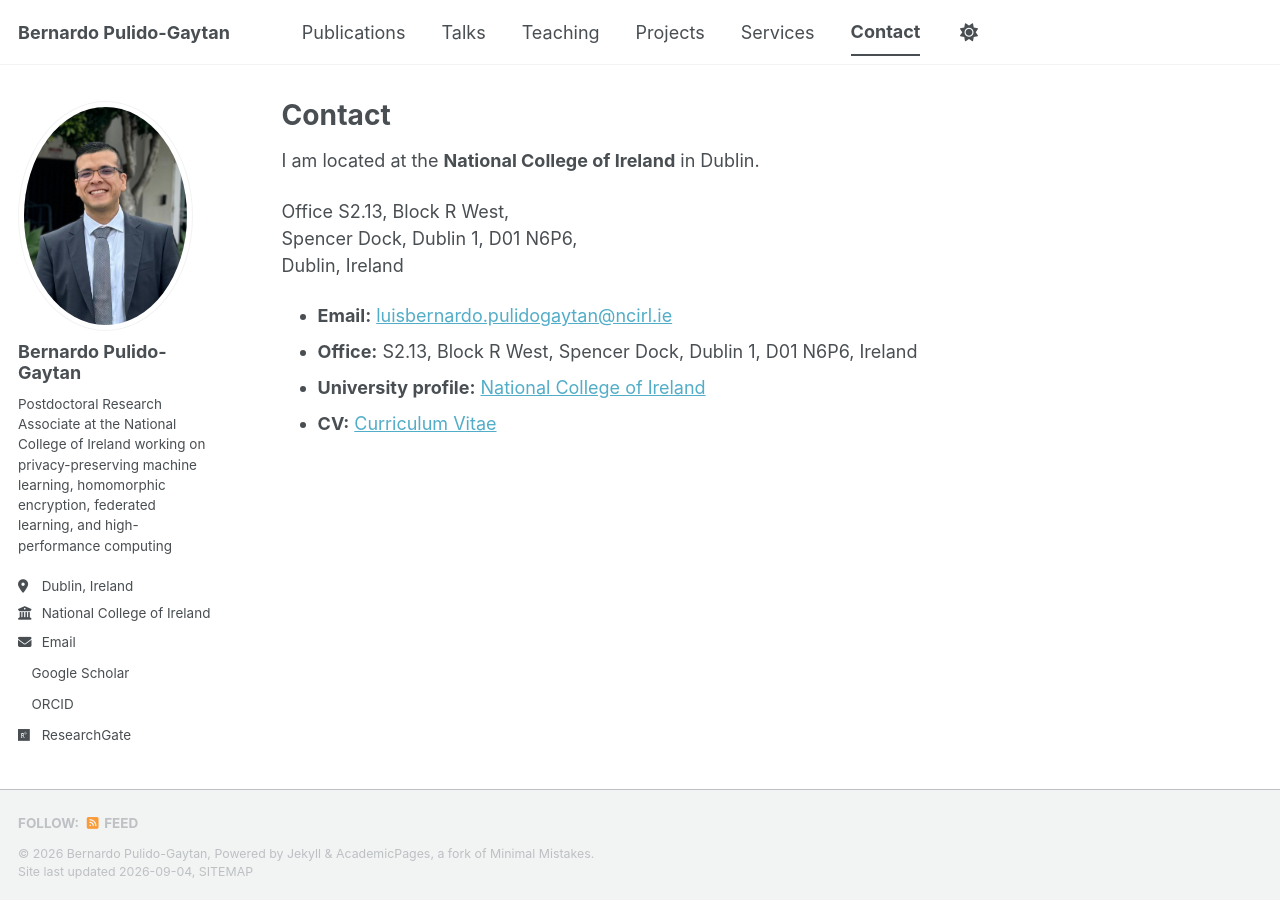
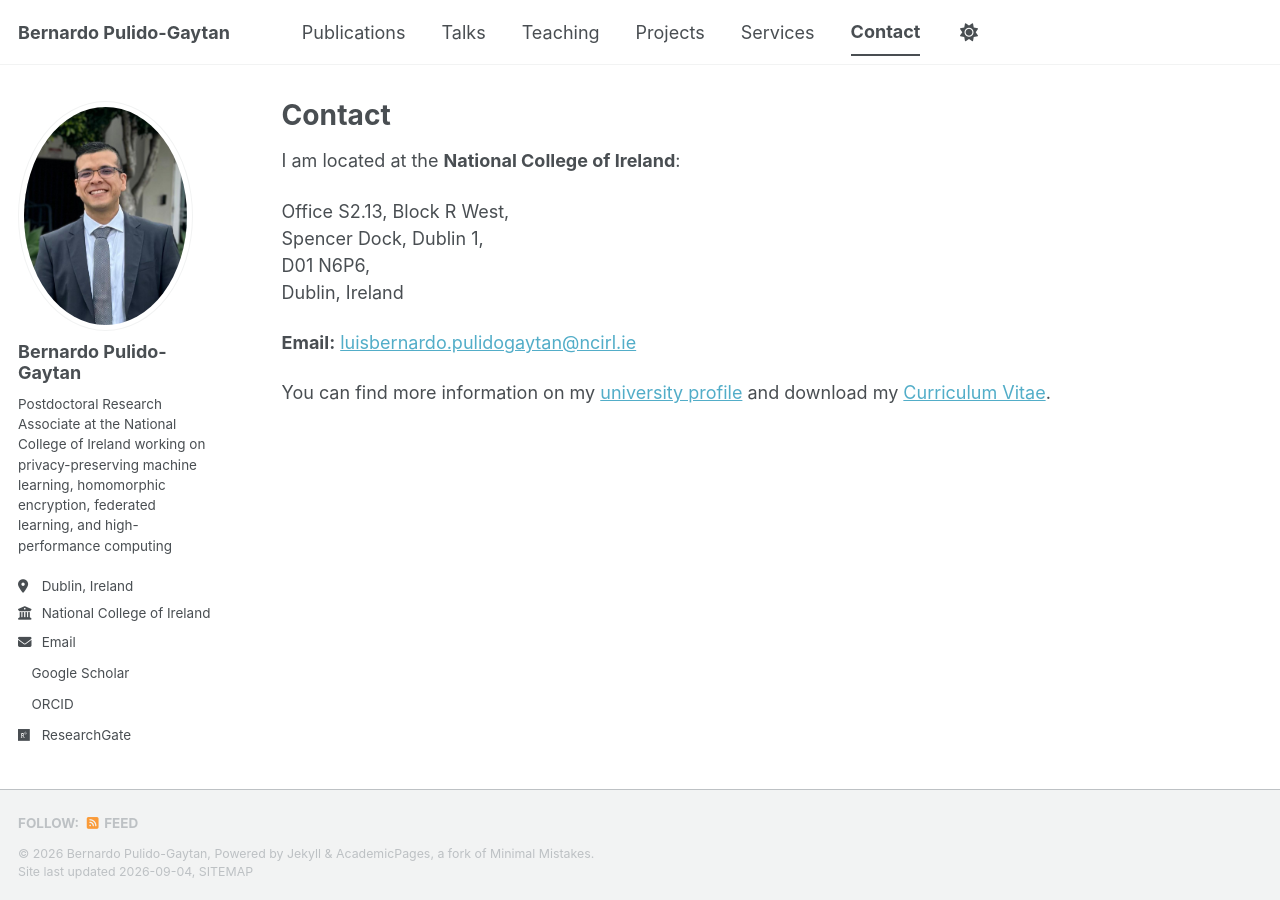
Before and after one commit to BernardoPulido/bernardopulido.github.io, a Jekyll site: the page built from _pages/contact.html, in a window 1280 px wide. Built offline with Jekyll 4.4.1, drawn with Linux system fonts in a browser that asks for light colours; a style sheet for code colours, icons or effects is not loaded.

Commit message:
Update contact.html

```diff
--- a/_pages/contact.html
+++ b/_pages/contact.html
@@ -6,23 +6,23 @@ author_profile: true
 ---
 
 <p>
-I am located at the <strong>National College of Ireland</strong> in Dublin.
+I am located at the <strong>National College of Ireland</strong>:
 </p>
 
 
 <p>
 Office S2.13, Block R West,<br>
-Spencer Dock, Dublin 1, D01 N6P6,<br>
+Spencer Dock, Dublin 1,<br>D01 N6P6,<br>
 Dublin, Ireland
 </p>
 
 
-<ul style="list-style-type: disc; padding-left: 2em;">
-  <li><strong>Email:</strong> <a href="mailto:luisbernardo.pulidogaytan@ncirl.ie">luisbernardo.pulidogaytan@ncirl.ie</a></li>
+<p>
+<strong>Email:</strong> <a href="mailto:luisbernardo.pulidogaytan@ncirl.ie">luisbernardo.pulidogaytan@ncirl.ie</a>
+</p>
 
-  <li><strong>Office:</strong> S2.13, Block R West, Spencer Dock, Dublin 1, D01 N6P6, Ireland</li>
-
-  <li><strong>University profile:</strong> <a href="https://www.ncirl.ie/About/Our-People/A-Z-Staff-Directory/Staff/587">National College of Ireland</a></li>
-
-  <li><strong>CV:</strong> <a href="/files/Bernardo_Pulido_CV.pdf">Curriculum Vitae</a></li>
-</ul>
+<p>
+You can find more information on my
+<a href="https://www.ncirl.ie/About/Our-People/A-Z-Staff-Directory/Staff/587">university profile</a>
+and download my <a href="/files/cv.pdf">Curriculum Vitae</a>.
+</p>
```
